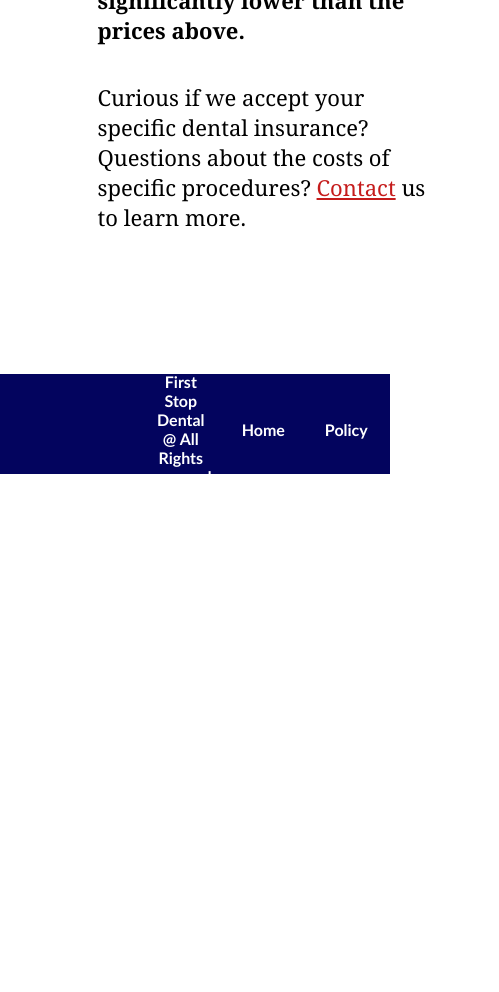
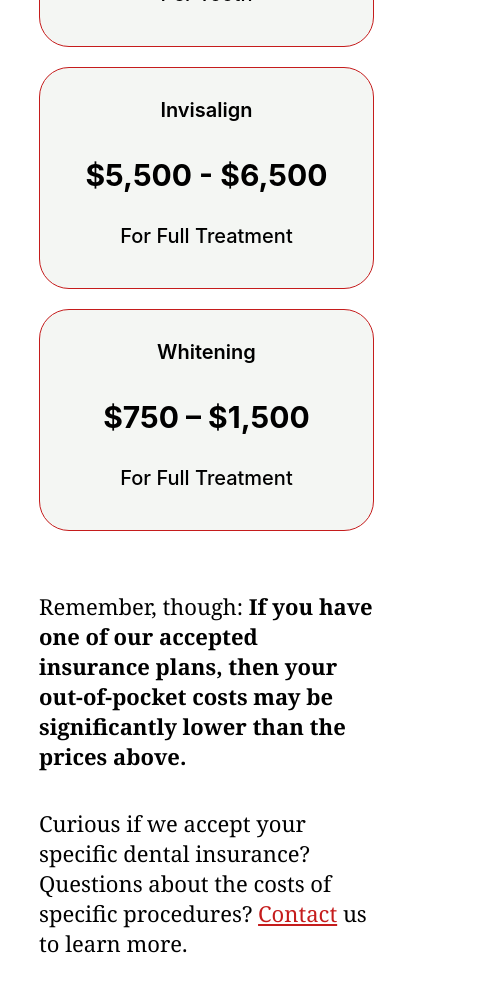
Before and after one commit to Afraz33/Dental-Website, a React (Create React App) app: page /pricing in a window 390 px wide. Shown: the part 3780-4772 px from the top of the page, 499 px wide, since content can reach past the window. Before the commit the page ends 4266 px from the top, so only its background shows below. Built offline with nearby package versions, Linux system fonts and the light colour scheme.

Commit message:
Fix Faq Page Responsiveness

```diff
--- a/src/components/FAQ/FAQ.module.css
+++ b/src/components/FAQ/FAQ.module.css
@@ -1,7 +1,7 @@
 .FAQSection {
   width: 100%;
   height: fit-content;
-  padding: 120px;
+  padding: 120px 0px;
 }
 
 .grid {
@@ -26,7 +26,7 @@
 }
 
 .faqQuestion {
-  width: fit-content;
+  width: 70%;
   font-size: 25px;
   color: #c51c1c;
   margin-bottom: 15px;
--- a/src/components/Navbar/Navbar.jsx
+++ b/src/components/Navbar/Navbar.jsx
@@ -9,7 +9,7 @@
   useEffect(() => {
     // Function to check screen width and update isSmallScreen state
     const checkScreenWidth = () => {
-      setIsSmallScreen(window.innerWidth < 1331);
+      setIsSmallScreen(window.innerWidth < 1361);
     };
 
     // Add event listener to check screen width on window resize
--- a/src/components/Pricing/Pricing.module.css
+++ b/src/components/Pricing/Pricing.module.css
@@ -4,7 +4,7 @@
   margin: auto;
   display: grid;
   grid-template-columns: 1fr;
-  padding: 120px 10px;
+  padding: 120px 0px;
   margin-top: 0px;
 }
 
@@ -72,6 +72,7 @@
   grid-template-columns: 1fr 1fr;
   column-gap: 20px;
   row-gap: 20px;
+  text-wrap: wrap;
 }
 .card {
   position: relative;
@@ -115,3 +116,27 @@
 .contact:hover {
   cursor: pointer;
 }
+
+@media (max-width: 768px) {
+  .grid {
+    grid-template-columns: 1fr;
+  }
+  .Pricing {
+    width: 80%;
+  }
+  .heading_1 {
+    font-size: 70px;
+    font-weight: 500;
+    font-family: Cambria, Cochin, Georgia, Times, "Times New Roman", serif;
+    color: #c51c1c;
+    text-align: left;
+    margin-bottom: 0;
+    margin-top: 0;
+  }
+}
+
+@media (max-width: 370px) {
+  .heading_1 {
+    font-size: 60px;
+  }
+}
--- a/src/pages/FAQPage.jsx
+++ b/src/pages/FAQPage.jsx
@@ -7,7 +7,7 @@
     <div>
       <Navbar />
       <FAQ />
-      <Footer />
+      {/* <Footer /> */}
     </div>
   );
 }
--- a/src/pages/PricingPage.jsx
+++ b/src/pages/PricingPage.jsx
@@ -7,7 +7,7 @@
     <div>
       <Navbar />
       <Pricing />
-      <Footer />
+      {/* <Footer /> */}
     </div>
   );
 }
```
